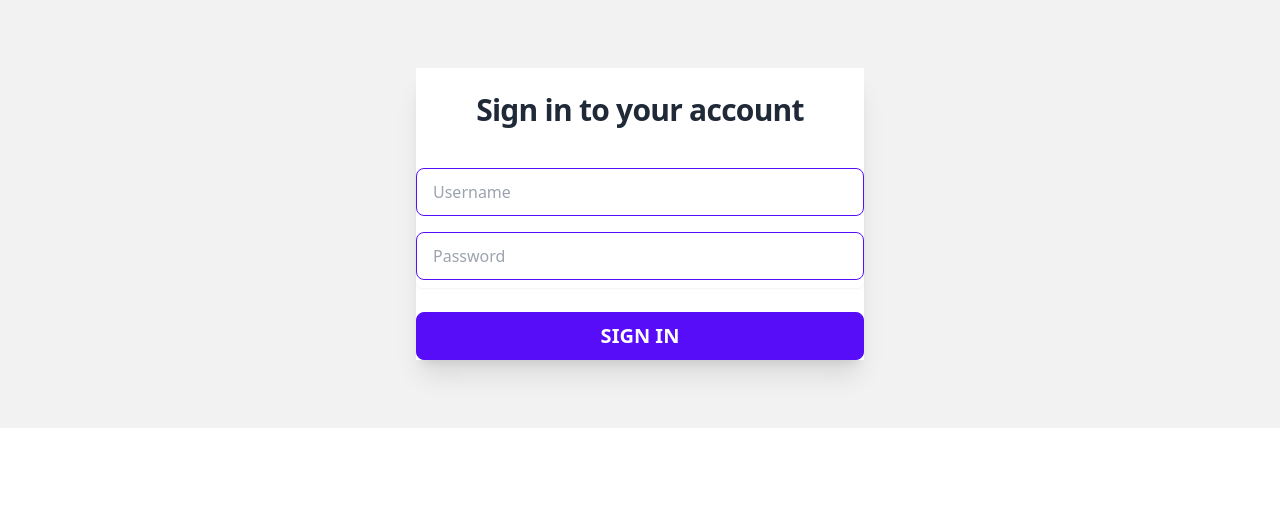
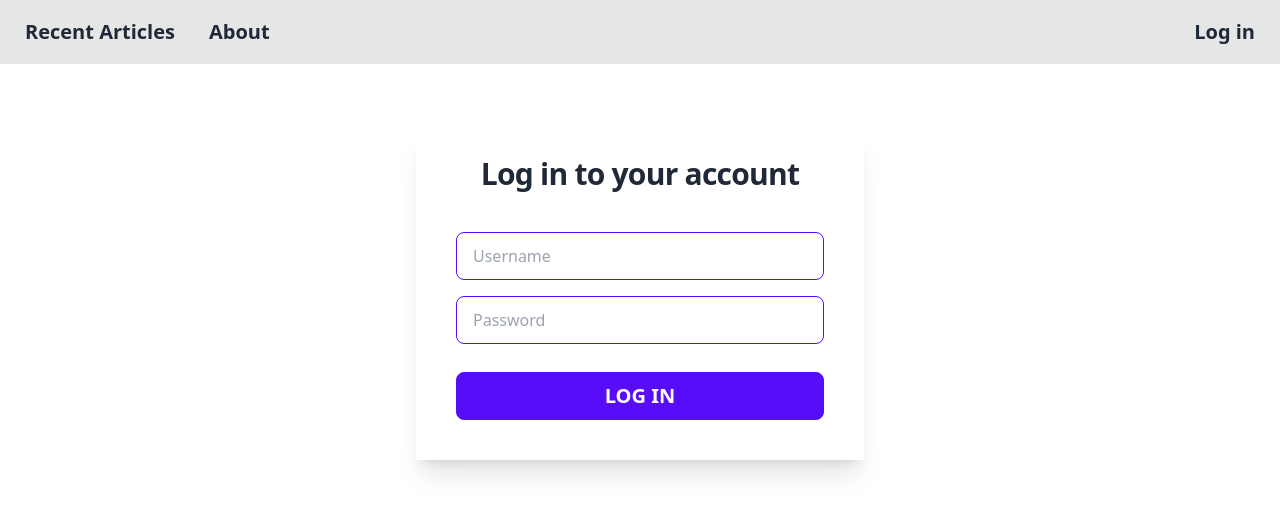
Before and after one commit to CrispJam/cat-blog, a Next.js app: page /login in a window 1280 px wide. Shown: the top 514 px of the page. Built offline with nearby package versions, Linux system fonts and the light colour scheme.

Commit message:
Implement login api call triggered by login form

```diff
--- a/components/layout.tsx
+++ b/components/layout.tsx
@@ -1,4 +1,5 @@
 import React from "react";
+import Navbar from "./Navbar";
 
 interface Props {
   children: React.ReactNode
@@ -7,6 +8,7 @@ interface Props {
 export default function Layout({ children }: Props) {
   return (
     <div>
+      <Navbar />
       {children}
     </div>
   )
--- a/lib/api.ts
+++ b/lib/api.ts
@@ -1,5 +1,5 @@
 import axios from "axios"
-import { Article, ArticleDetail, BaseArticle } from "./types";
+import { Article, ArticleDetail, BaseArticle, Credentials } from "./types";
 
 const axiosInstance = axios.create({
   baseURL: 'https://fullstack.exercise.applifting.cz',
@@ -34,3 +34,9 @@ export async function getArticleDetail(articleId: string): Promise<ArticleDetail
   const imageURL = await getImageURL(response.data.imageId)
   return { ...response.data, imageURL }
 }
+
+export async function login(credentials: Credentials) {
+  const payload = JSON.stringify(credentials);
+  const response = await axiosInstance.post('/login', payload,{headers: { 'Content-Type': 'application/json', 'X-API-KEY': '950a7a91-9435-4179-b89f-3944c2f128f8' }});
+  return response.data;
+}
--- a/lib/types.ts
+++ b/lib/types.ts
@@ -24,3 +24,8 @@ export interface ArticleDetail extends Article {
   content: string;
   comments: Array<Comment>;
 }
+
+export interface Credentials {
+  username: string;
+  password: string;
+}
--- /dev/null
+++ b/lib/useToken.ts
@@ -0,0 +1,15 @@
+import { useState } from "react";
+
+export default function useToken() {
+  // const getToken = (): string | null => {
+  //   return sessionStorage.getItem('token');
+  // }
+  const [token, setToken] = useState('');
+
+  const saveToken = (userToken: string) => {
+    sessionStorage.setItem('token', userToken);
+    setToken(userToken);
+  };
+
+  return { token, setToken: saveToken }
+}
--- a/pages/articles/index.tsx
+++ b/pages/articles/index.tsx
@@ -21,7 +21,6 @@ export default function ArticleList() {
   )
   return (
     <>
-      <Navbar />
       <h1 className="text-3xl font-bold underline">Recent articles</h1>
       {articleComponents}
       <h2><Link href="/">Go home</Link></h2>
--- a/pages/login.tsx
+++ b/pages/login.tsx
@@ -1,38 +1,60 @@
 import React from "react";
+import { useState } from "react";
+import { login } from "../lib/api";
+import useToken from "../lib/useToken";
 
 // taken from: https://tailwindui.com/components/application-ui/forms/sign-in-forms
 
 export default function Login() {
+  const [username, setUsername] = useState('');
+  const [password, setPassword] = useState('');
+  const { token, setToken } = useToken();
+
+  console.log(token);
+
+  // if (error) return <div>Failed to load</div>
+
+  const handleSubmit = async (e: React.FormEvent) => {
+    e.preventDefault();
+    const credentials = { username, password };
+    try {
+      const data = await login(credentials);
+      setToken(data.access_token);
+      // console.log(data.access_token);
+    } catch (error) {
+      console.log(error);
+    }
+  }
+
   return (
-    <div className="bg-base-200 flex min-h-full items-center justify-center py-12 px-4 sm:px-6 lg:px-8">
+    <div className="bg-base-100 flex min-h-full items-center justify-center py-12 px-4 sm:px-6 lg:px-8">
       <div className="m-5 bg-base-100 w-full max-w-md space-y-8 shadow-xl">
         <div>
           <h2 className="mt-6 text-center text-3xl font-bold tracking-tight text-content">
-            Sign in to your account
+            Log in to your account
           </h2>
         </div>
-        <form className="mt-8 space-y-6" action="#" method="POST">
-          <div className="-space-y-px rounded-md shadow-sm">
-            <div>
+        <form className="form-control mt-8" onSubmit={handleSubmit}>
+          <div className="mx-10">
             <input
               type="text"
+              onChange={e => setUsername(e.target.value)}
               placeholder="Username"
               className="input input-primary w-full my-2"
             />
             <input
               type="password"
+              onChange={e => setPassword(e.target.value)}
               placeholder="Password"
               className="input input-primary w-full my-2"
             />
           </div>
-          </div>
-
-          <div>
+          <div className="mx-10 mb-10 mt-5">
             <button
               type="submit"
               className="btn btn-primary text-xl w-full"
             >
-              Sign in
+              Log in
             </button>
           </div>
         </form>
```
Lines whose indentation alone changed are shown as unchanged.
